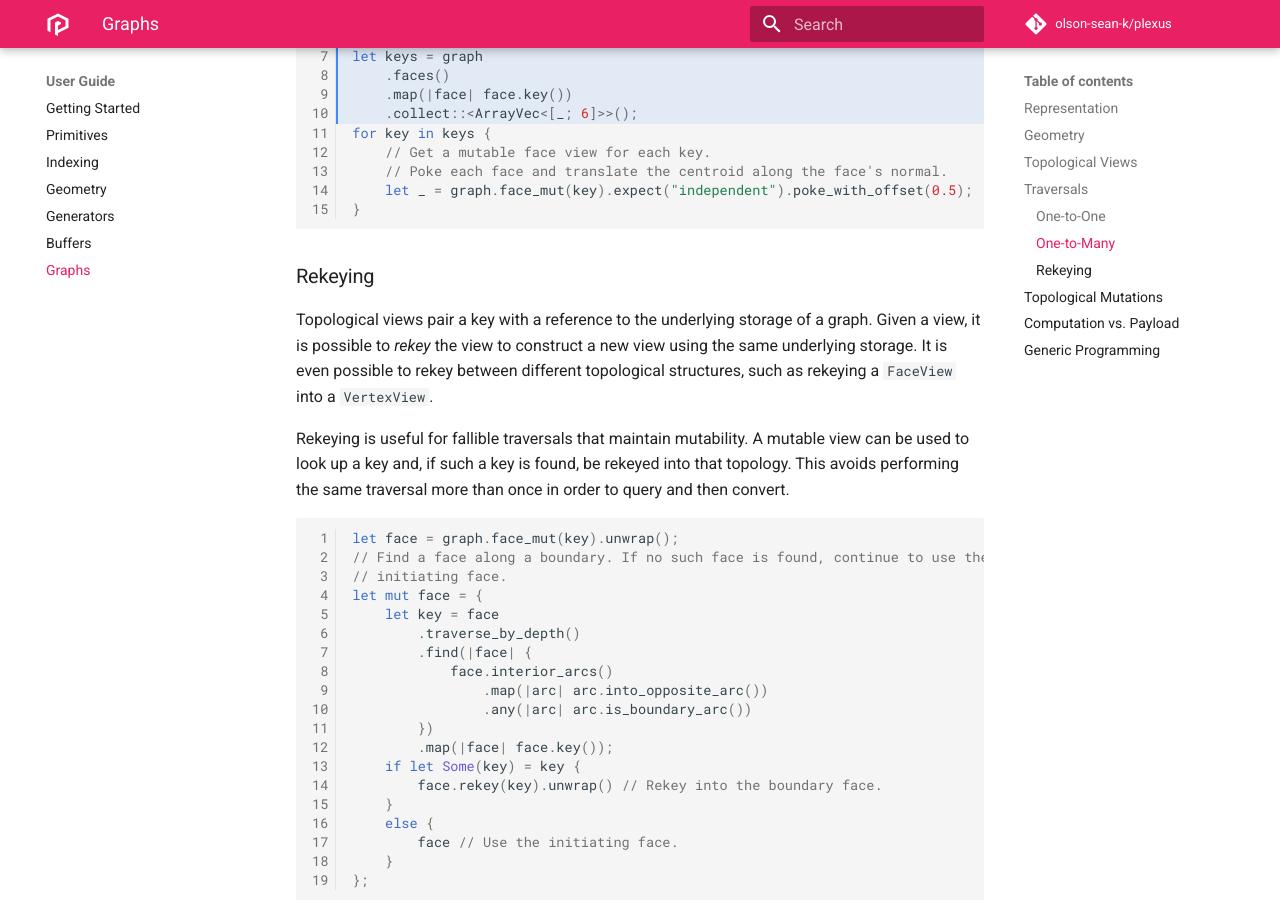
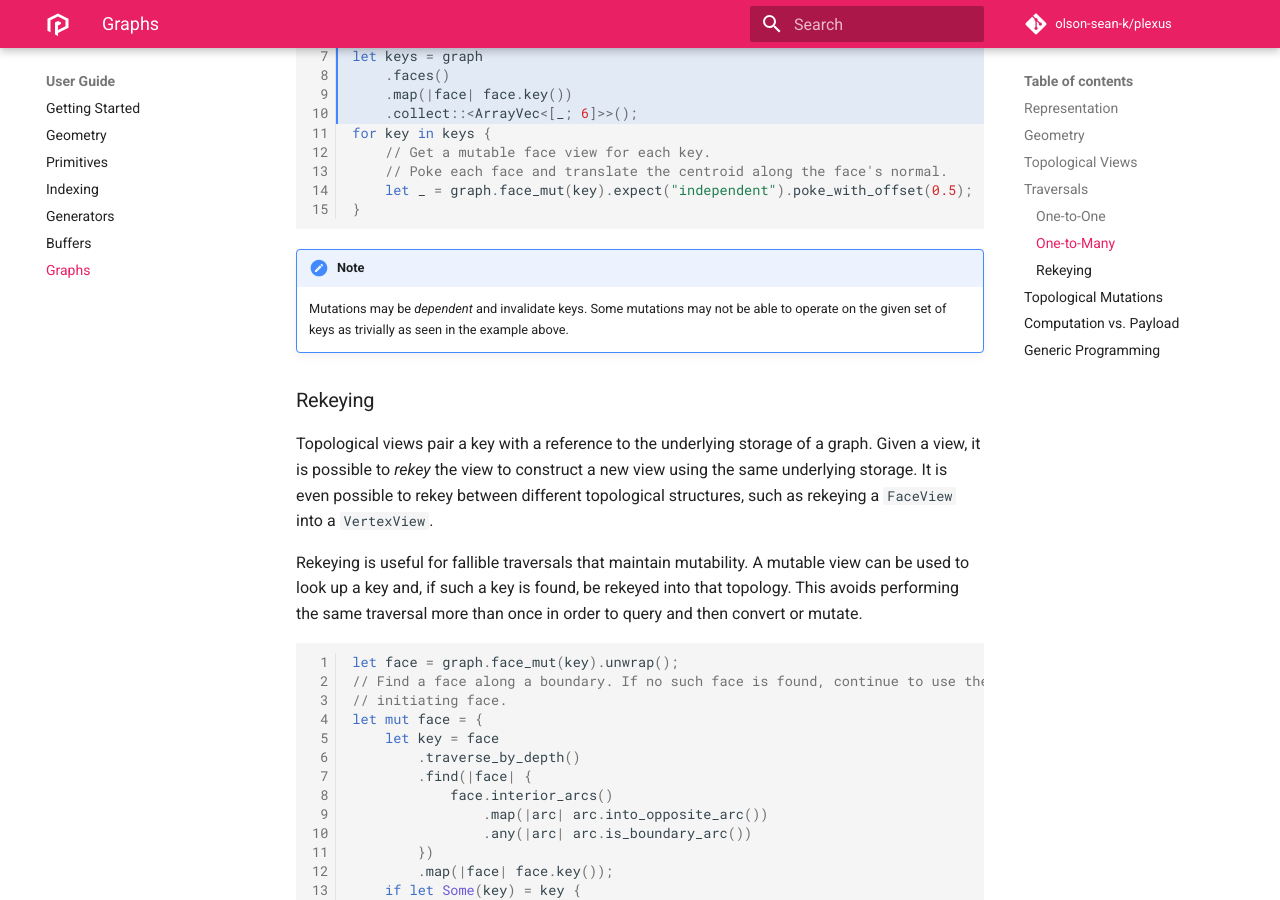
Before and after one commit to olson-sean-k/plexus-web, an MkDocs documentation site: the page built from src/user-guide/graphs.md, in a window 1280 px wide and 900 px high, scrolled down 6694 px. Built offline with MkDocs 1.6.1 and Material for MkDocs 9.7.7, drawn with Linux system fonts in a browser that asks for light colours; formulas are drawn with MathJax 3; comment, search, counter and statistics services are not loaded; some of the changed text lies outside the part shown.

````diff
--- a/mkdocs.yml
+++ b/mkdocs.yml
@@ -16,9 +16,9 @@ nav:
     - License: license.md
   - User Guide:
     - Getting Started: user-guide/getting-started.md
+    - Geometry: user-guide/geometry.md
     - Primitives: user-guide/primitives.md
     - Indexing: user-guide/indexing.md
-    - Geometry: user-guide/geometry.md
     - Generators: user-guide/generators.md
     - Buffers: user-guide/buffers.md
     - Graphs: user-guide/graphs.md
--- a/src/user-guide/graphs.md
+++ b/src/user-guide/graphs.md
@@ -8,8 +8,8 @@ buffers, graphs provide efficient traversals and complex manipulation of meshes.
     Plexus refers to _half-edges_ as _arcs_. This borrows from graph theory,
     where _arc_ typically refers to a directed adjacency.
 
-`MeshGraph`s can be created from [buffers](../buffers) and
-[generators](../generators).
+`MeshGraph`s can be created in various ways, including from [raw
+buffers](../buffers) and [iterator expressions](../generators).
 
 ```rust
 // Create a graph of a two-dimensional quadrilateral from raw buffers.
@@ -302,6 +302,11 @@ for key in keys {
 }
 ```
 
+!!! note
+    Mutations may be _dependent_ and invalidate keys. Some mutations may not be
+    able to operate on the given set of keys as trivially as seen in the example
+    above.
+
 ### Rekeying
 
 Topological views pair a key with a reference to the underlying storage of a
@@ -313,7 +318,7 @@ different topological structures, such as rekeying a `FaceView` into a
 Rekeying is useful for fallible traversals that maintain mutability. A mutable
 view can be used to look up a key and, if such a key is found, be rekeyed into
 that topology. This avoids performing the same traversal more than once in order
-to query and then convert.
+to query and then convert or mutate.
 
 ```rust
 let face = graph.face_mut(key).unwrap();
````
Also changed, not shown: src/index.md (+3 -4 lines), src/license.md (+1 -1 lines).
